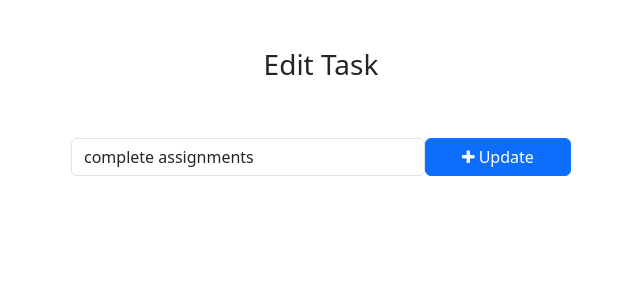
After one commit to guij15/todo, a Django app: page /todo/edit/1/ in a window 1280 px wide. The commit adds this page. Shown: the top 300 px of the page, without its empty margins (319-959 px from the left). Run offline with Django 4.2, Linux system fonts and the light colour scheme; data comes from the database, SQL or seed files in the repository; both versions use the stored data as it was after the commit.

Commit message:
todo app final

```diff
--- /dev/null
+++ b/templates/edit.html
@@ -0,0 +1,30 @@
+<!DOCTYPE html>
+<html lang="en">
+<head>
+    <meta charset="UTF-8">
+    <meta http-equiv="X-UA-Compatible" content="IE=edge">
+    <meta name="viewport" content="width=device-width, initial-scale=1.0">
+    <title>TODO LIST - Edit Task</title>
+
+    <!-- Bootstrap -->
+    <link href="https://cdn.jsdelivr.net/npm/bootstrap@5.3.0-alpha1/dist/css/bootstrap.min.css" rel="stylesheet" integrity="sha384-GLhlTQ8iRABdZLl6O3oVMWSktQOp6b7In1Zl3/Jr59b6EGGoI1aFkw7cmDA6j6gD" crossorigin="anonymous">
+    <script src="https://cdn.jsdelivr.net/npm/bootstrap@5.3.0-alpha1/dist/js/bootstrap.bundle.min.js" integrity="sha384-w76AqPfDkMBDXo30jS1Sgez6pr3x5MlQ1ZAGC+nuZB+EYdgRZgiwxhTBTkF7CXvN" crossorigin="anonymous"></script>
+    <!-- Font Awesome Icons -->
+    <link rel="stylesheet" href="https://cdnjs.cloudflare.com/ajax/libs/font-awesome/4.7.0/css/font-awesome.min.css">
+
+</head>
+<body>
+     <div class="container">
+        <h3 class="pt-5 pb-5 text-center">Edit Task</h3>
+     </div>
+     <form action={% url 'edit' get_task.id %} method="POST" style="width:500px; margin:auto;">
+        {% csrf_token %}
+        <div class="form-group">
+            <span style="display: flex;">
+                <input type="text" name="task" class="form-control" placeholder="Add a task" value="{{get_task.task}}">
+                <button type='submit' class="btn btn-primary" style="width: 200px;"><i class="fa fa-plus"></i> Update</button>
+            </span>
+        </div>
+    </form>
+</body>
+</html>
--- a/todo/urls.py
+++ b/todo/urls.py
@@ -3,4 +3,8 @@ from . import views
 
 urlpatterns = [
     path('addTask/', views.addTask, name='addTask'),
+    path('mark_as_done/<int:pk>/', views.mark_as_done, name='mark_as_done'),
+    path('mark_as_undone/<int:pk>/', views.mark_as_undone, name='mark_as_undone'),
+    path('delete/<int:pk>/', views.delete, name='delete'),
+    path('edit/<int:pk>/', views.edit, name='edit'),
 ]
--- a/todo/views.py
+++ b/todo/views.py
@@ -7,3 +7,34 @@ def addTask(request):
     task=request.POST['task']
     Task.objects.create(task=task)
     return redirect('home')
+
+def mark_as_done(request,pk):
+    task=Task.objects.get(pk=pk)
+    task.is_completed=True
+    task.save()
+    return redirect('home')
+
+def mark_as_undone(request,pk):
+    task=Task.objects.get(pk=pk)
+    task.is_completed=False
+    task.save()
+    return redirect('home')
+
+def delete(request,pk):
+    task=Task.objects.get(pk=pk)
+    task.delete()
+    return redirect('home')
+
+def edit(request,pk):
+    get_task=Task.objects.get(pk=pk)
+    if request.method=='POST':
+        task=request.POST['task']
+        get_task.task=task
+        get_task.save()
+        return redirect('home')
+    else:
+        context={
+            'get_task':get_task,
+        }
+
+    return render(request,'edit.html',context)
--- a/todo_main/views.py
+++ b/todo_main/views.py
@@ -4,7 +4,9 @@ from todo.models import Task
 
 def home(request):
     tasks=Task.objects.filter(is_completed=False).order_by('-updated_at')
+    completed_tasks=Task.objects.filter(is_completed=True).order_by('-updated_at')
     context={
         'tasks':tasks,
+        'completed_tasks':completed_tasks,
         }
     return render(request, 'home.html',context)
```
Also changed, not shown: templates/home.html (+8 -4 lines), db.sqlite3.
